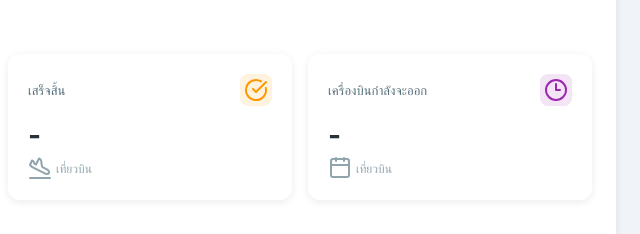
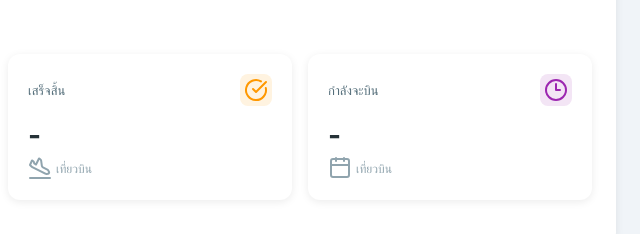
Before and after one commit to securityvtud/securityvtud.github.io, a plain HTML site: page index.html in a window 1280 px wide. Shown: the part 416-650 px from the top of the page, 640-1280 px from the left. Drawn offline with nearby package versions, Linux system fonts and the light colour scheme; no server answers.

Commit message:
Update index.html

```diff
--- a/index.html
+++ b/index.html
@@ -786,7 +786,7 @@
 
         <div class="stat-card">
           <div class="stat-header">
-            <span class="stat-label">เครื่องบินกำลังจะออก</span>
+            <span class="stat-label">กำลังจะบิน</span>
             <div class="stat-icon purple">
               <i data-lucide="clock-3" size="18"></i>
             </div>
```
